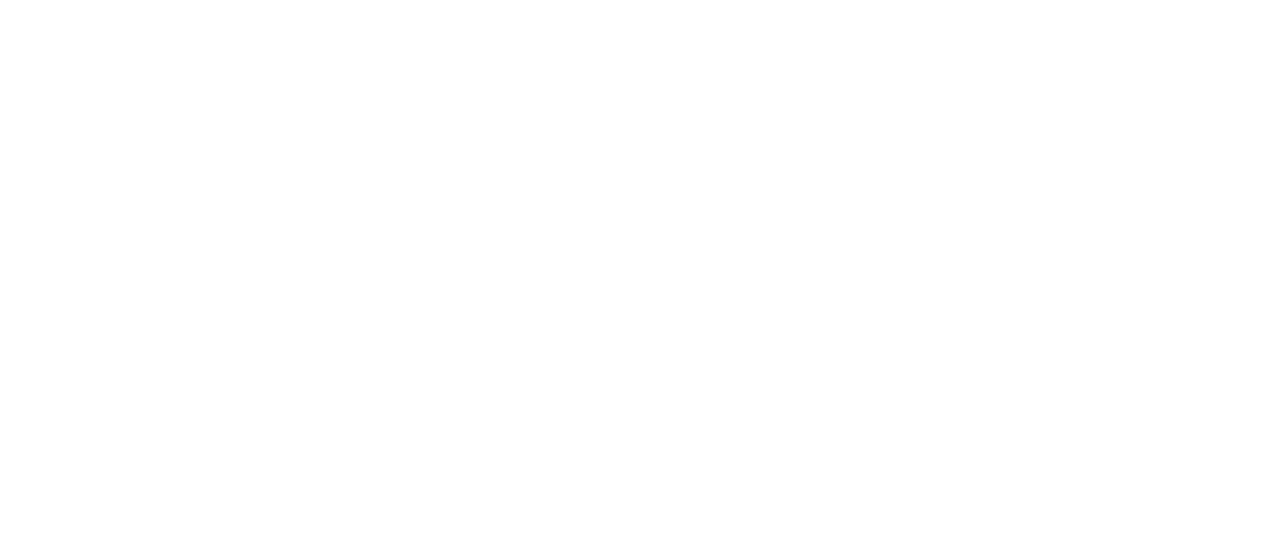
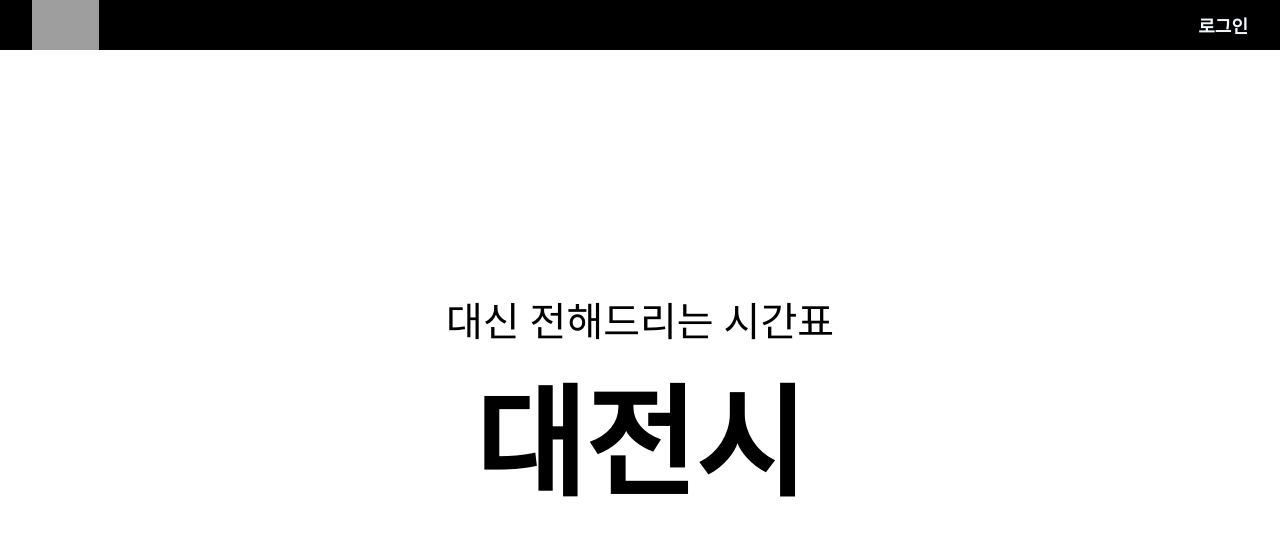
Before and after one commit to hy2n/daejeonsi, a website: page public/index.html in a window 1280 px wide. Drawn offline with Linux system fonts and the light colour scheme; grey boxes are pictures that could not be loaded; a web font is replaced by a local one.

```diff
--- a/public/index.html
+++ b/public/index.html
@@ -1,5 +1,88 @@
-<!DOCTYPE html>
+
 <head>
-    <meta tag="hello">
-    <title>DJS</title>
+    <title>대전시 - 로그인</title>
+    <meta name="viewport" content="width=device-width, initial-scale=1.0">
 </head>
+<link rel="icon" type="image/png" href="https://daejeonsi.nanu.cc/assets/logo.png">
+<header>
+    <h1><a href="/"><img src="https://daejeonsi.nanu.cc/assets/DJS_LOGO_WIDE.png"></a></h1>
+    <nav>
+        <ul>
+            <li><a href="/login">로그인</a></li>
+        </ul>
+    </nav>
+</header>
+
+<body>
+    <div class="intro">
+        대신 전해드리는 시간표
+        <h1>대전시</h1>
+    </div>
+</body>
+<style>
+    @font-face {
+        font-family: 'SUITE-Regular';
+        src: url('https://cdn.jsdelivr.net/gh/projectnoonnu/noonfonts_2304-2@1.0/SUITE-Regular.woff2') format('woff2');
+        font-weight: 800;
+        font-style: normal;
+    }
+    a{
+        color:aliceblue;
+    }
+    * {
+        text-decoration: none;
+        font-family: 'SUITE-Regular';
+        padding: 0;
+        /* 주석 */
+        margin: 0;
+        /* 주석 */
+    }
+
+    ul {
+        list-style-type: none;
+        padding: 0;
+    }
+
+    li {
+        display: inline-block;
+        margin-left: 16px;
+        font-size: 18px;
+        font-weight: bold;
+    }
+
+    header {
+        background: rgb(0, 0, 0);
+        color: rgb(255, 255, 255);
+        padding-left: 32px;
+        padding-right: 32px;
+        display: flex;
+
+
+        justify-content: space-between;
+        align-items: center;
+        max-height: 100px;
+        position: sticky;
+        display: flex;
+    }
+
+    header img {
+        max-height: 50px;
+    }
+
+    .intro {
+        margin-left: 10px;
+        margin-right: 10px;
+
+        font-size: 2.5em;
+        position: relative;
+        top: 30%;
+        align-items: center;
+        text-align: center;
+        color: rgb(0, 0, 0);
+    }
+
+    h1 {
+        font-size: 3em;
+        font-style: bold;
+    }
+</style>
```
Also changed, not shown: app.js (+98 -7 lines), package.json (+6 -1 lines), public/join.html (renamed from public/signup.html, +3 -3 lines), public/login.html (+3 -3 lines), users.json (added, +10 -0 lines), public/home.html (renamed from public/table.html), 1 other file.
